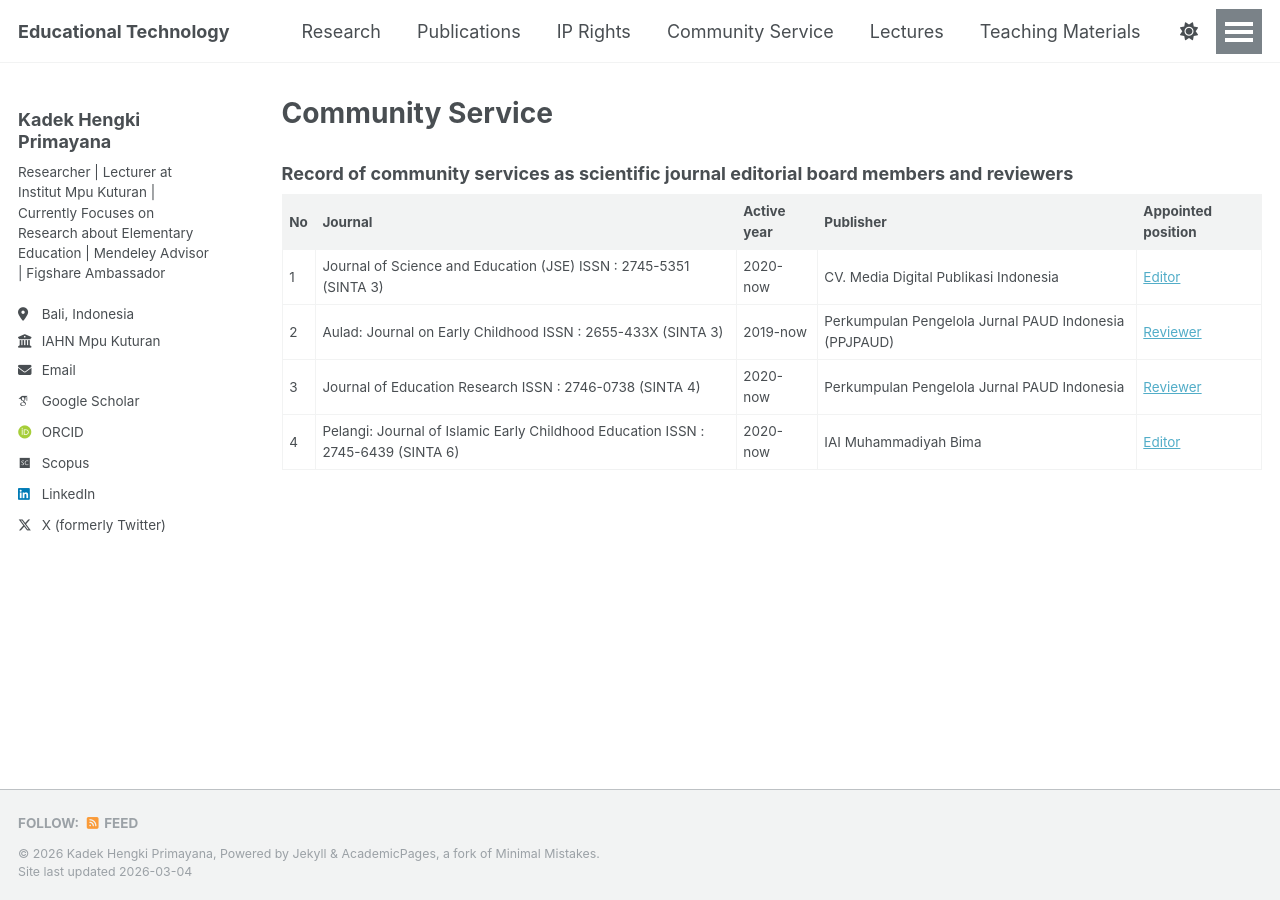
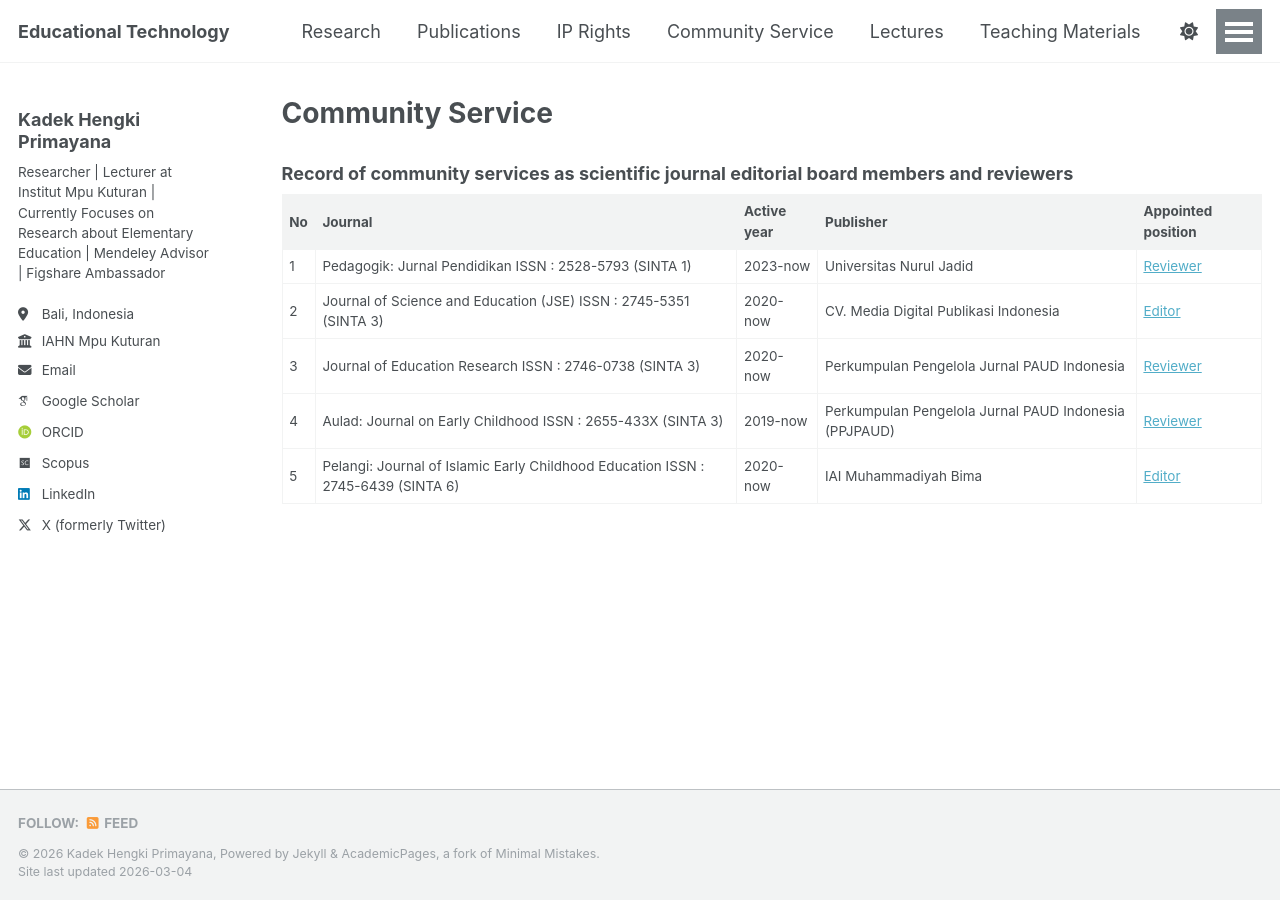
Before and after one commit to hengkiprimayana/hengkiprimayana.github.io, a Jekyll site: the page built from _pages/communityservice.md, in a window 1280 px wide. Built offline with Jekyll 4.4.1, drawn with Linux system fonts in a browser that asks for light colours; some web fonts are replaced; a script that is not in the unit is left out.

Commit message:
Update communityservice.md

```diff
--- a/_pages/communityservice.md
+++ b/_pages/communityservice.md
@@ -11,7 +11,8 @@ redirect_from:
 
 | No | Journal | Active year | Publisher | Appointed position |
 |----|---------|-------------|-----------|----------------|
-| 1 | Journal of Science and Education (JSE) ISSN : 2745-5351 (SINTA 3) | 2020-now | CV. Media Digital Publikasi Indonesia | [Editor](https://jse.rezkimedia.org/index.php/jse/about/editorialTeam) |
-| 2 | Aulad: Journal on Early Childhood ISSN : 2655-433X (SINTA 3) | 2019-now | Perkumpulan Pengelola Jurnal PAUD Indonesia (PPJPAUD) | [Reviewer](https://aulad.org/aulad/peerReviewers) |
-| 3 | Journal of Education Research ISSN : 2746-0738 (SINTA 4) | 2020-now | Perkumpulan Pengelola Jurnal PAUD Indonesia | [Reviewer](https://jer.or.id/index.php/jer/peerReviewers) |
-| 4 | Pelangi: Journal of Islamic Early Childhood Education ISSN : 2745-6439 (SINTA 6) | 2020-now | IAI Muhammadiyah Bima | [Editor](https://ejournal.iaimbima.ac.id/index.php/pelangi/about/editorialTeam) |
+| 1 | Pedagogik: Jurnal Pendidikan ISSN : 2528-5793 (SINTA 1) | 2023-now | Universitas Nurul Jadid | [Reviewer](https://ejournal.unuja.ac.id/index.php/pedagogik/about/displayMembership/57) |
+| 2 | Journal of Science and Education (JSE) ISSN : 2745-5351 (SINTA 3) | 2020-now | CV. Media Digital Publikasi Indonesia | [Editor](https://jse.rezkimedia.org/index.php/jse/about/editorialTeam) |
+| 3 | Journal of Education Research ISSN : 2746-0738 (SINTA 3) | 2020-now | Perkumpulan Pengelola Jurnal PAUD Indonesia | [Reviewer](https://jer.or.id/index.php/jer/peerReviewers) |
+| 4 | Aulad: Journal on Early Childhood ISSN : 2655-433X (SINTA 3) | 2019-now | Perkumpulan Pengelola Jurnal PAUD Indonesia (PPJPAUD) | [Reviewer](https://aulad.org/aulad/peerReviewers) |
+| 5 | Pelangi: Journal of Islamic Early Childhood Education ISSN : 2745-6439 (SINTA 6) | 2020-now | IAI Muhammadiyah Bima | [Editor](https://ejournal.iaimbima.ac.id/index.php/pelangi/about/editorialTeam) |
```
